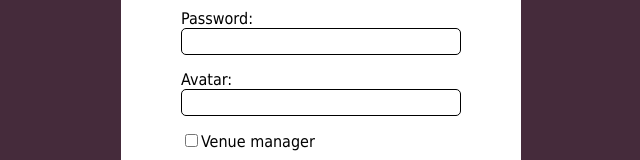
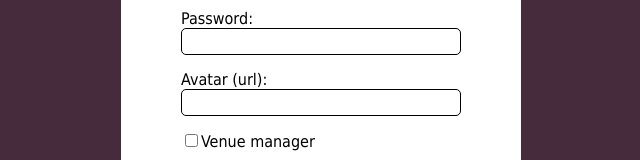
Before and after one commit to Lodoen/booking-site, a React (Vite) app: page /auth/register in a window 1280 px wide. Shown: the part 386-546 px from the top of the page, without its empty margins (319-959 px from the left). Built offline with nearby package versions, Linux system fonts and the light colour scheme; no server answers.

Commit message:
Updates type attribute of avatar input on register form

```diff
--- a/src/pages/Register/RegisterForm/index.jsx
+++ b/src/pages/Register/RegisterForm/index.jsx
@@ -95,8 +95,8 @@ export default function RegisterForm() {
       </div>
 
       <div className="input-group">
-        <label htmlFor="avatar">Avatar:</label>
-        <input {...register("avatar")} type="text" />
+        <label htmlFor="avatar">Avatar (url):</label>
+        <input {...register("avatar")} type="url" />
         <p>{errors.avatar?.message}</p>
       </div>
 
```
